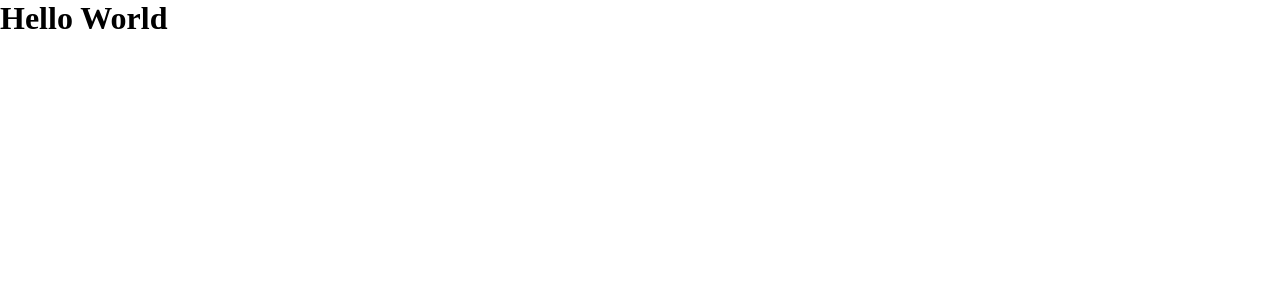
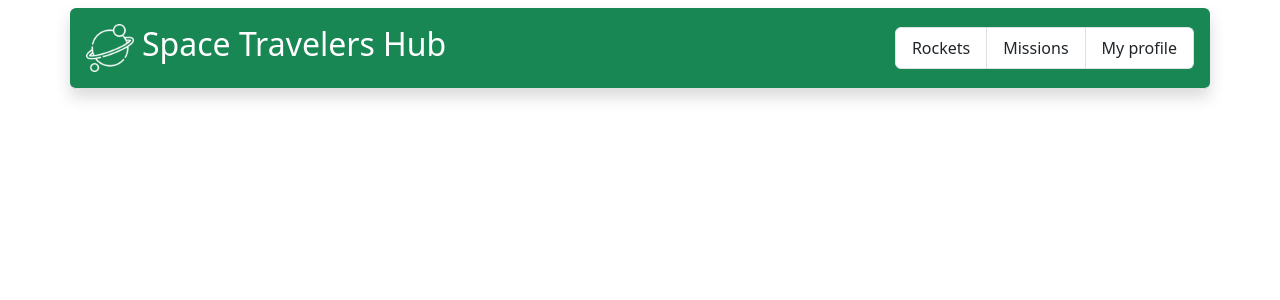
Before and after one commit to M-Anwar-Hussaini/Space-Travelers-Hub, a React (Create React App) app: page /missions in a window 1280 px wide. Shown: the top 300 px of the page. Built offline with nearby package versions, Linux system fonts and the light colour scheme.

Commit message:
Add styling to the header

```diff
--- a/src/App.js
+++ b/src/App.js
@@ -1,6 +1,10 @@
+import Header from './components/Header';
+
 function App() {
   return (
-    <h1>Hello World</h1>
+    <>
+      <Header />
+    </>
   );
 }
 
--- a/src/index.css
+++ b/src/index.css
@@ -3,3 +3,19 @@
   padding: 0;
   box-sizing: border-box;
 }
+
+main {
+  margin-top: 120px;
+}
+
+#logo {
+  height: 48px;
+  filter: invert(100%);
+}
+
+ul,
+li {
+  list-style: none;
+  padding: 0;
+  margin: 0;
+}
--- a/src/index.js
+++ b/src/index.js
@@ -2,6 +2,7 @@ import React from 'react';
 import ReactDOM from 'react-dom/client';
 import './index.css';
 import App from './App';
+import 'bootstrap/dist/css/bootstrap.min.css';
 
 const root = ReactDOM.createRoot(document.getElementById('root'));
 root.render(<App />);
```
